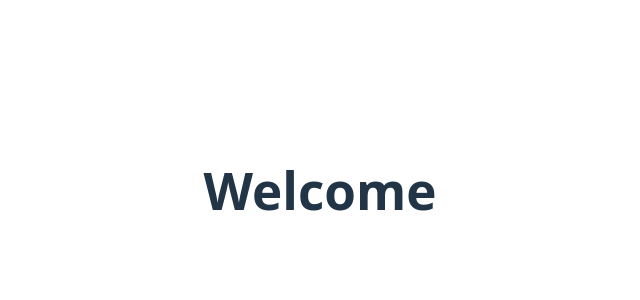
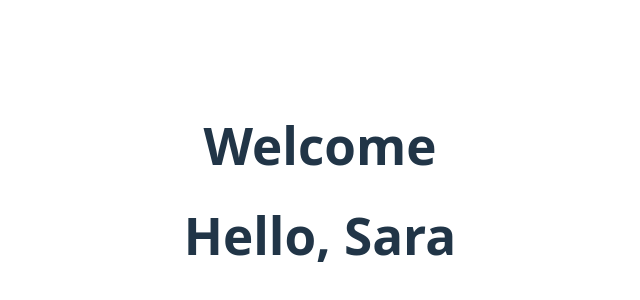
Before and after one commit to Caspar-Brantberger/my-weather-app, a React (Vite) app: page / in a window 1280 px wide. Shown: the part 210-510 px from the top of the page, without its empty margins (320-960 px from the left). Built offline with nearby package versions, Linux system fonts and the light colour scheme.

Commit message:
Test branch

```diff
--- a/src/App.tsx
+++ b/src/App.tsx
@@ -4,11 +4,14 @@ import viteLogo from '/vite.svg'
 import './App.css'
 
 function App() {
-  const [count, setCount] = useState(0)
+  function Welcome({name}: {name: string}) {
+    return <h1>Hello, {name}</h1>;
+  }
 
   return (
     <>
     <h1>Welcome</h1>
+    <Welcome name="Sara" />
     </>
   )
 }
```
